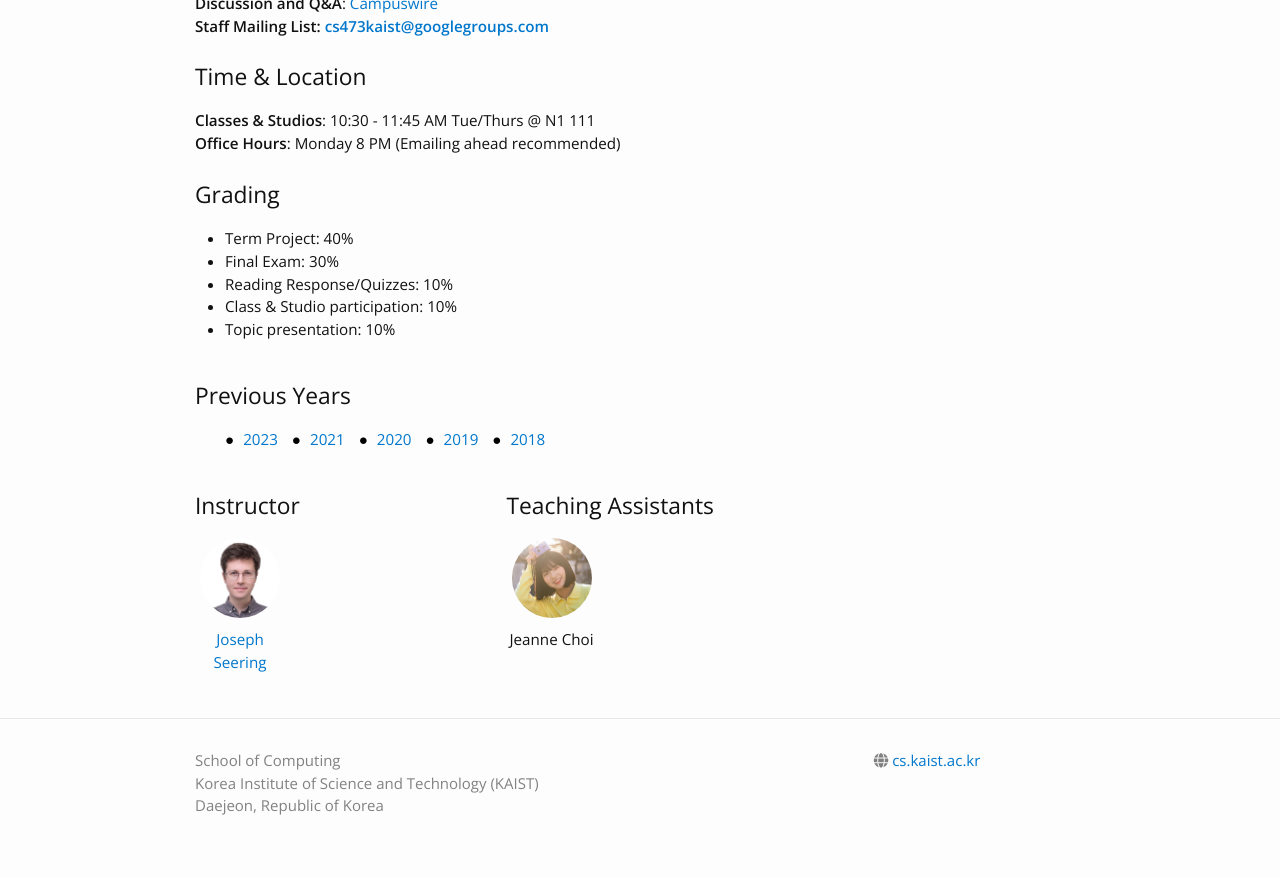
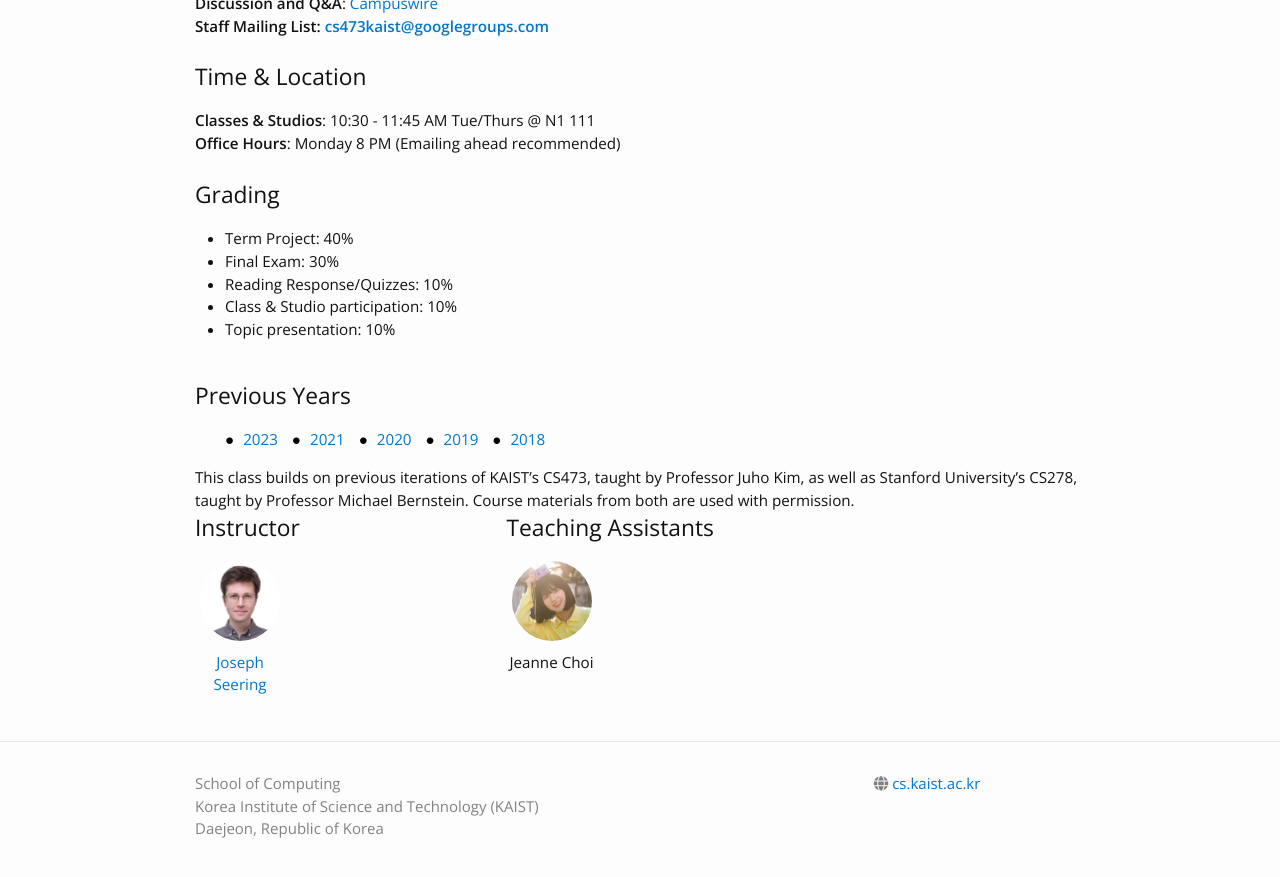
Before and after one commit to cstl-kaist/cs473-2025-fall, a Jekyll site: the page built from index.md, in a window 1280 px wide and 900 px high, scrolled down 832 px. Shown: the top 877 px of the window. Built offline with Jekyll 4.4.1, drawn with Linux system fonts in a browser that asks for light colours; nearby versions of some CDN libraries.

Commit message:
Credit where credit is due.

```diff
--- a/_layouts/home.html
+++ b/_layouts/home.html
@@ -64,6 +64,8 @@ layout: default
     </ul>
     {% endif %}
 
+    This class builds on previous iterations of KAIST’s CS473, taught by Professor Juho Kim, as well as Stanford University’s CS278, taught by Professor Michael Bernstein. Course materials from both are used with permission.
+
     <br>
     <div>
         <div style="width:35%; float: left">
```
